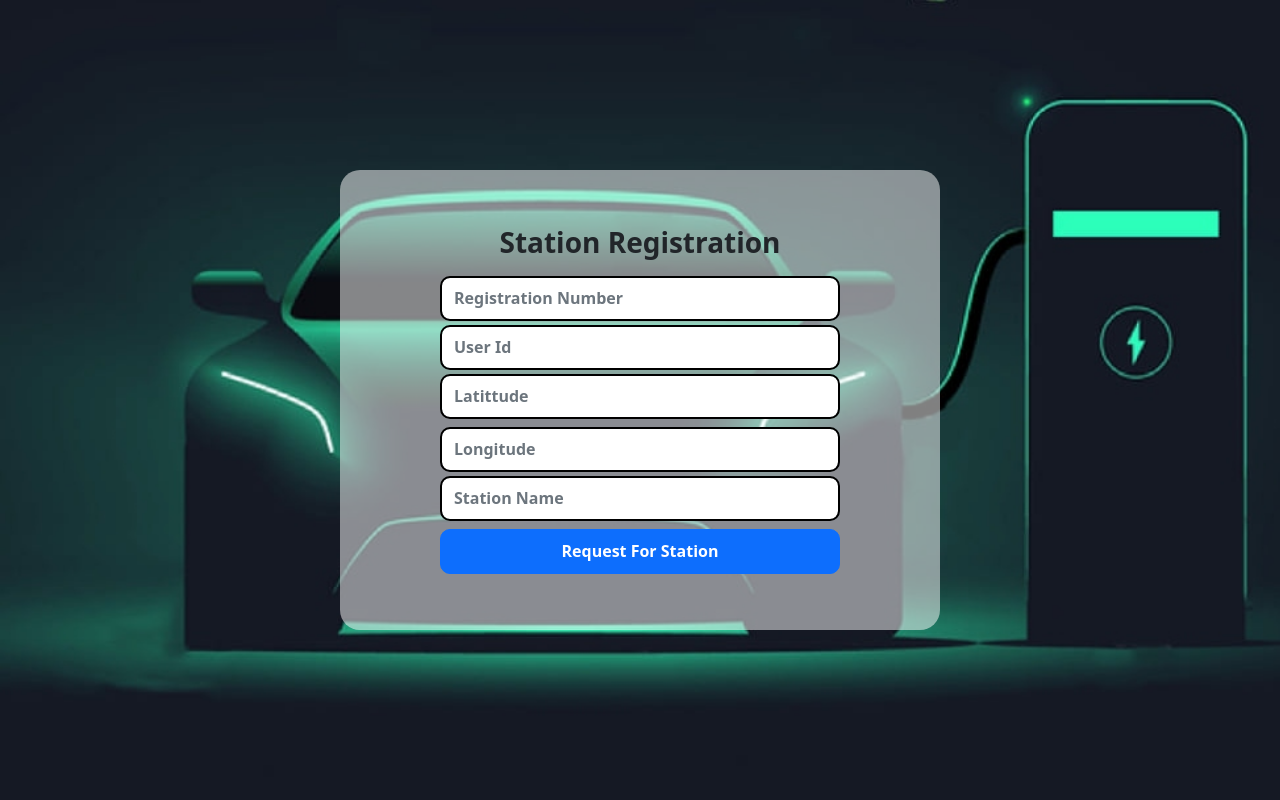
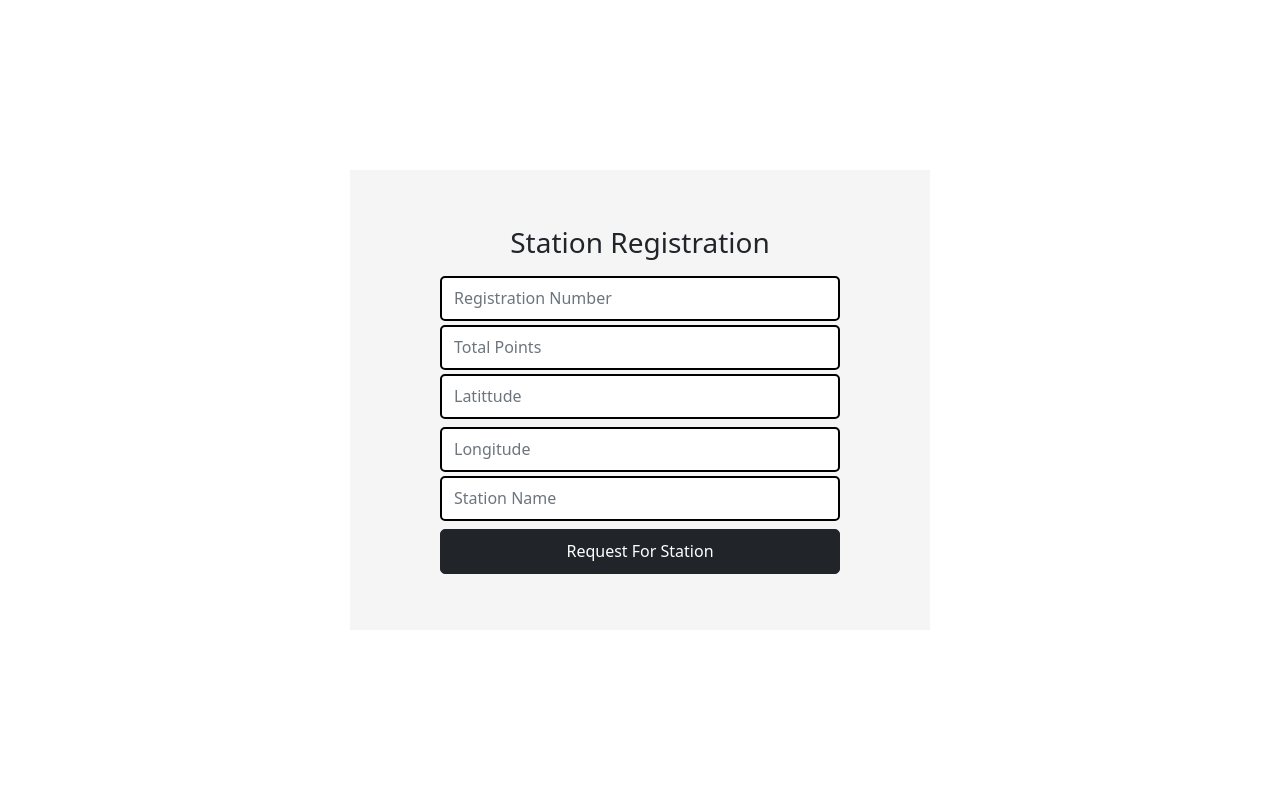
Before and after one commit to dhonevrushabh07/Swift-Charge-MainProject, a React (Create React App) app: page / in a window 1280 px wide. Shown: the top 800 px of the page. Built offline with nearby package versions, Linux system fonts and the light colour scheme.

Commit message:
requestforstation modified

```diff
--- a/src/components/RequestForStation.js
+++ b/src/components/RequestForStation.js
@@ -25,10 +25,10 @@ function RequestForStation() {
   return (
     <div
       style={{
-        backgroundImage: `url(${i1})`,
-        backgroundRepeat: "no-repeat",
-        backgroundSize: "cover",
-        backgroundColor: "rgba(0,0,0,0.3)",
+        //  backgroundImage: `url(${i1})`,
+        //  backgroundRepeat: "no-repeat",
+        //  backgroundSize: "cover",
+        backgroundColor: "rgba(255,255,255,0.9)",
         height: "100vh",
       }}
     >
@@ -43,14 +43,13 @@ function RequestForStation() {
           className=" d-flex align-items-center flex-column justify-content-center p-5 "
           style={{
             width: "600px",
-            borderRadius: "20px",
-            backgroundColor: "rgba(255,255,255,0.5)",
+            backgroundColor: "whitesmoke",
+            border: "10px solid white",
+            borderRadius: "10px",
           }}
         >
           <div>
-            <h3 className="text-dark text-center p-2 fw-bold">
-              Station Registration
-            </h3>
+            <h3 className="text-dark text-center p-2">Station Registration</h3>
             {/* <div className="fs-5 text-light fw-bold">Registration Number</div> */}
             <input
               className={`form-control my-1  ${
@@ -58,9 +57,8 @@ function RequestForStation() {
               }`}
               style={{
                 width: "400px",
-                borderRadius: "10px",
+                borderRadius: "5px",
                 height: "45px",
-                fontWeight: "bold",
                 border: "2px solid black",
               }}
               type="text"
@@ -84,9 +82,6 @@ function RequestForStation() {
                   message: "Station Registration Number is Maximum 15 Digits",
                 },
               })}
-              onKeyUp={() => {
-                trigger("registrationNumber");
-              }}
             />
             {errors.registrationNumber && (
               <small className="text-danger fs-6 p-1">
@@ -98,40 +93,36 @@ function RequestForStation() {
           <div>
             {/* <div className="fs-5 text-light fw-bold my-1">User Id</div> */}
             <input
-              className={`form-control   ${errors.userId && "invalid"}`}
+              className={`form-control   ${errors.totalPoints && "invalid"}`}
               style={{
                 width: "400px",
-                borderRadius: "10px",
+                borderRadius: "5px",
                 height: "45px",
-                fontWeight: "bold",
                 border: "2px solid black",
               }}
-              type="text"
-              name="userId"
-              value={requestData.userId}
-              placeholder="User Id"
-              {...register("userId", {
-                required: "User Id Required",
+              type="number"
+              name="totalPoints"
+              value={requestData.totalPoints}
+              placeholder="Total Points"
+              {...register("totalPoints", {
+                required: "Total Points Required",
                 pattern: {
-                  value: /^[0-9]*$/,
+                  value: /^[0-9]{1,2}$/,
                   message: "Only Numbers are allowed",
                 },
-                maxLength: {
-                  value: 5,
-                  message: "User Id length is Maximum 5 Digit",
+                max: {
+                  value: 99,
+                  message: "Maximum 99 Points are allowed",
                 },
-                minLength: {
+                min: {
                   value: 1,
-                  message: "User Id length is minimum 1 Digit",
+                  message: "Minimum 1 Point is required",
                 },
               })}
-              onKeyUp={() => {
-                trigger("userId");
-              }}
             />
-            {errors.userId && (
+            {errors.totalPoints && (
               <small className="text-danger fs-6 p-1">
-                {errors.userId.message}{" "}
+                {errors.totalPoints.message}{" "}
               </small>
             )}
           </div>
@@ -141,8 +132,7 @@ function RequestForStation() {
               className={`form-control my-1  ${errors.latittude && "invalid"}`}
               style={{
                 width: "300px",
-                fontWeight: "bold",
-                borderRadius: "10px",
+                borderRadius: "5px",
                 height: "45px",
                 width: "400px",
                 border: "2px solid black",
@@ -157,9 +147,6 @@ function RequestForStation() {
                   message: "Please Enter Valid Lattitude",
                 },
               })}
-              onKeyUp={() => {
-                trigger("latittude");
-              }}
             />
             {errors.latittude && (
               <small className="text-danger fs-6 p-1">
@@ -173,8 +160,7 @@ function RequestForStation() {
               className={`form-control my-1  ${errors.longitude && "invalid"}`}
               style={{
                 width: "300px",
-                fontWeight: "bold",
-                borderRadius: "10px",
+                borderRadius: "5px",
                 height: "45px",
                 width: "400px",
                 border: "2px solid black",
@@ -189,9 +175,6 @@ function RequestForStation() {
                   message: "Please Enter Valid Longitude",
                 },
               })}
-              onKeyUp={() => {
-                trigger("longitude");
-              }}
             />
             {errors.longitude && (
               <small className="text-danger fs-6 p-1">
@@ -206,9 +189,8 @@ function RequestForStation() {
               className={`form-control   ${errors.stationName && "invalid"}`}
               style={{
                 width: "400px",
-                borderRadius: "10px",
+                borderRadius: "5px",
                 height: "45px",
-                fontWeight: "bold",
                 border: "2px solid black",
               }}
               type="text"
@@ -226,9 +208,6 @@ function RequestForStation() {
                   message: "Station name contains maximum 30 character",
                 },
               })}
-              onKeyUp={() => {
-                trigger("stationName");
-              }}
             />
             {errors.stationName && (
               <small className="text-danger fs-6 p-1">
@@ -237,12 +216,11 @@ function RequestForStation() {
             )}
           </div>
           <button
-            className="btn btn-primary  my-2"
+            className="btn btn-dark  my-2"
             style={{
               width: "400px",
-              borderRadius: "10px",
+              borderRadius: "5px",
               height: "45px",
-              fontWeight: "bold",
             }}
           >
             Request For Station
```
